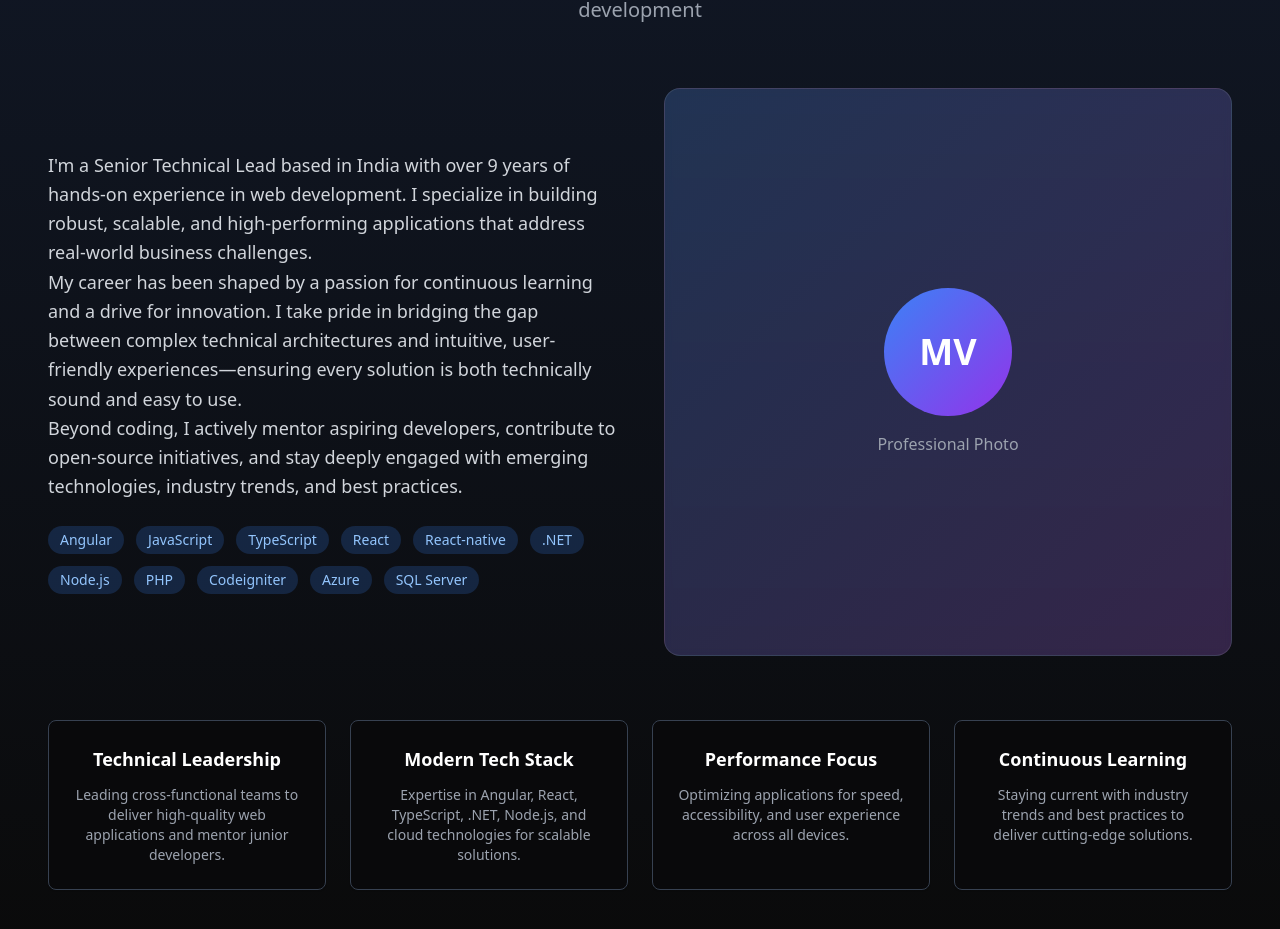
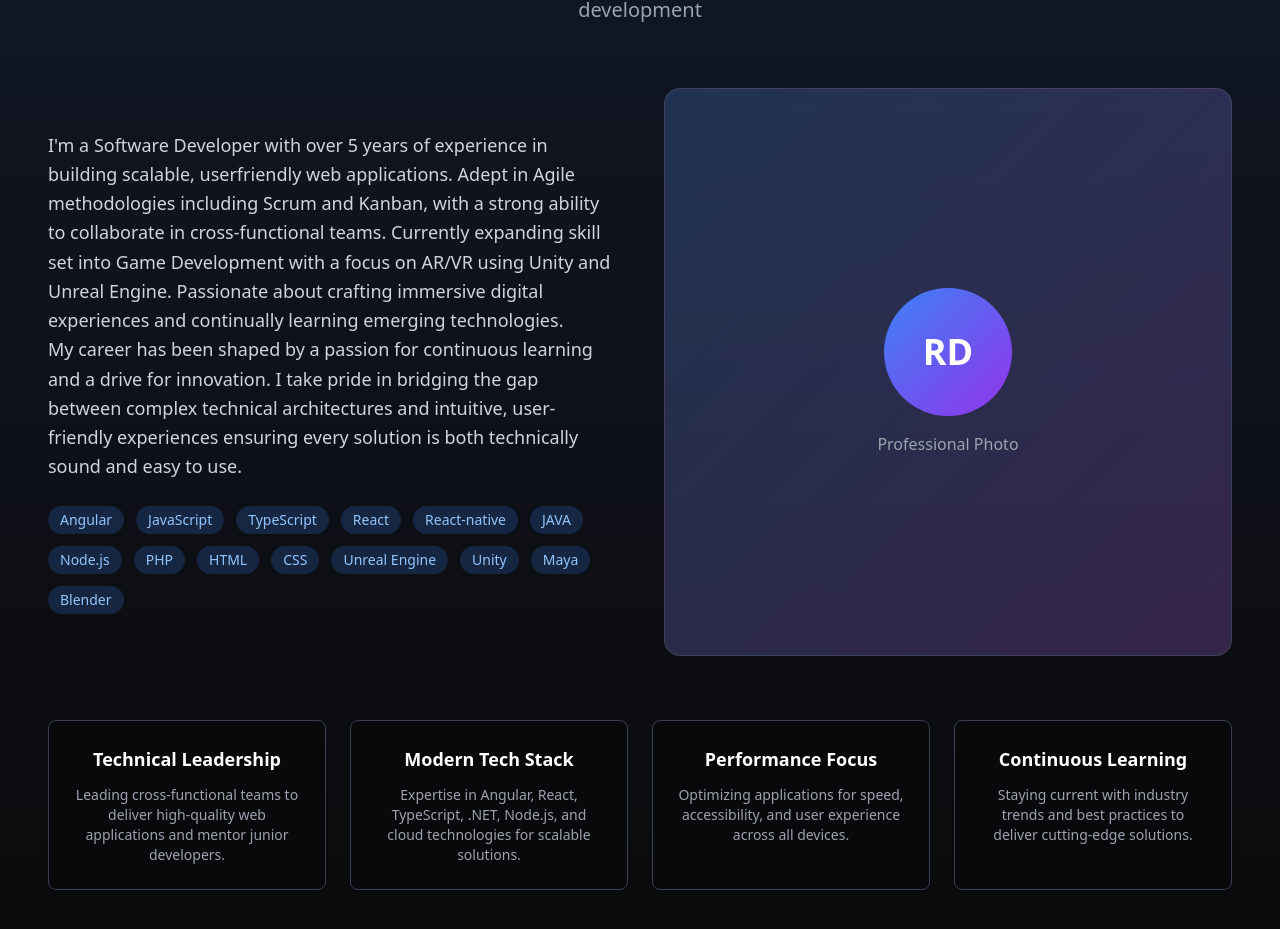
Before and after one commit to rutudave1407/rutudave.github.io, a React (Vite) app in the folder code/: page / in a window 1280 px wide. Shown: the part 976-1905 px from the top of the page. Built offline with nearby package versions, Linux system fonts and the light colour scheme.

Commit message:
Updated About me details

```diff
--- a/code/src/components/AboutSection.tsx
+++ b/code/src/components/AboutSection.tsx
@@ -39,18 +39,20 @@ const AboutSection = () => {
           <div className="space-y-6">
             <div className="prose prose-lg text-gray-300">
               <p className="text-lg leading-relaxed">
-                I'm a Senior Technical Lead based in India with over 9 years of hands-on experience in web development. I specialize in building robust, scalable, and high-performing applications that address real-world business challenges.
-              </p>
+               I'm a Software Developer with over 5 years of experience in building scalable, userfriendly web applications.
+               Adept in Agile methodologies including Scrum and Kanban, with a strong ability to collaborate in cross-functional teams.
+               Currently expanding skill set into Game Development with a focus on AR/VR using Unity and Unreal Engine.
+               Passionate about crafting immersive digital experiences and continually learning emerging technologies.
+               </p>
               <p className="text-lg leading-relaxed">
-                My career has been shaped by a passion for continuous learning and a drive for innovation. I take pride in bridging the gap between complex technical architectures and intuitive, user-friendly experiences—ensuring every solution is both technically sound and easy to use.
-              </p>
-              <p className="text-lg leading-relaxed">
-                Beyond coding, I actively mentor aspiring developers, contribute to open-source initiatives, and stay deeply engaged with emerging technologies, industry trends, and best practices.
+                My career has been shaped by a passion for continuous learning and a drive for innovation.
+                I take pride in bridging the gap between complex technical architectures and intuitive, user-friendly experiences ensuring every solution is both technically sound and easy to use.
               </p>
             </div>
 
             <div className="flex flex-wrap gap-3">
-              {['Angular', 'JavaScript', 'TypeScript', 'React', 'React-native', '.NET', 'Node.js', 'PHP', 'Codeigniter', 'Azure', 'SQL Server'].map((tech) => (
+              {['Angular', 'JavaScript', 'TypeScript', 'React', 'React-native', 'JAVA', 'Node.js', 'PHP', 'HTML', 'CSS',
+              'Unreal Engine', 'Unity', 'Maya', "Blender"].map((tech) => (
                 <span key={tech} className="px-3 py-1 bg-blue-500/20 text-blue-300 rounded-full text-sm font-medium">
                   {tech}
                 </span>
@@ -63,7 +65,7 @@ const AboutSection = () => {
             <div className="aspect-square bg-gradient-to-br from-blue-500/20 to-purple-500/20 rounded-2xl glass-effect p-8 flex items-center justify-center">
               <div className="text-center">
                 <div className="w-32 h-32 bg-gradient-to-br from-blue-500 to-purple-600 rounded-full mx-auto mb-4 flex items-center justify-center">
-                  <span className="text-4xl font-bold text-white">MV</span>
+                  <span className="text-4xl font-bold text-white">RD</span>
                 </div>
                 <p className="text-gray-400">Professional Photo</p>
               </div>
```
